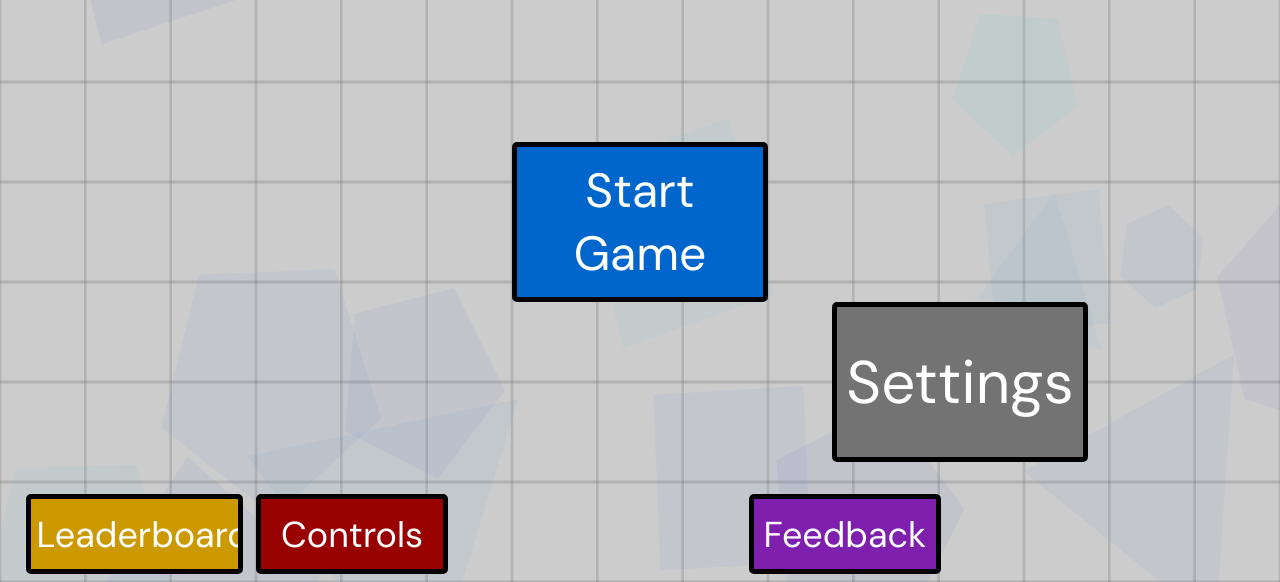
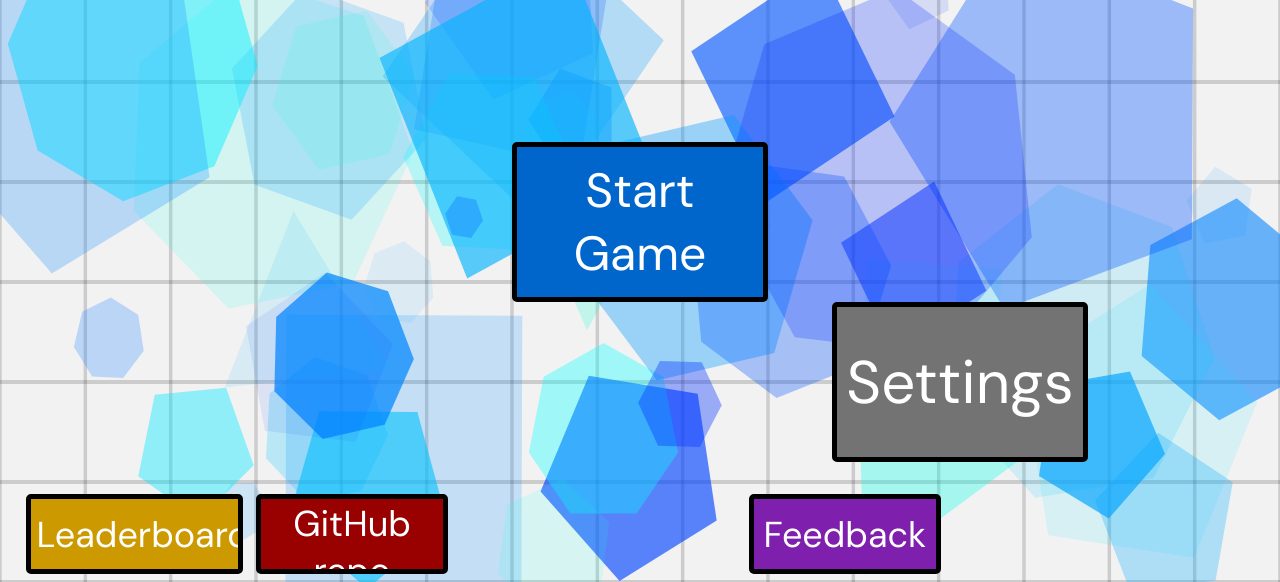
Before and after one commit to Eliel-iscool47/tetragon, a website: page index.html in a window 1280 px wide. Shown: the part 218-800 px from the top of the page. Drawn offline with nearby package versions, Linux system fonts and the light colour scheme.

Commit message:
UPDATE 1.15: Freedom of Color

```diff
--- a/index.html
+++ b/index.html
@@ -23,9 +23,9 @@
 			<h1 id="title">TETRAGON</h1>
 			<button id="start">Start Game</button>
 			<button id="settings">Settings</button>
-			<button id="controls">Controls</button>
-			<div id="control-doc"></div>
+			<button id="github-repo">GitHub repo</button>
 			<button id="leaderboard-button">Leaderboard</button>
+
 			<button id="feedback-button">Feedback</button>
 			<div id="feedback-modal">
 				<h3>Send Feedback</h3>
--- a/main.js
+++ b/main.js
@@ -92,7 +92,8 @@ function updateJoystickScale() {
 window.addEventListener('load', () => {
 	title = document.getElementById('title')
 
-	// Initialize mobile controls regardless of device detection
+		// Initialize mobile controls regardless of device detection
+
 	let mDiv = document.getElementById('mobile-controls')
 	if (!mDiv) {
 		mDiv = document.createElement('div')
@@ -160,8 +161,11 @@ window.addEventListener('load', () => {
 
 	// Initialize elements inside the load listener to ensure they aren't null
 	start = document.getElementById('start')
-	controls = document.getElementById('controls')
-	controlDoc = document.getElementById('control-doc')
+	controlDoc = document.getElementById('control-doc') ?? {
+		style: {},
+		innerHTML: '',
+	}
+
 	settings = document.getElementById('settings')
 	leaderboardButton = document.getElementById('leaderboard-button')
 	leaderboardModal = document.getElementById('leaderboard-modal')
@@ -183,22 +187,14 @@ window.addEventListener('load', () => {
 		simulation.init()
 	}
 
-	controls.onclick = () => {
-		if (controlDoc) {
-			const isVisible = controlDoc.style.display === 'block'
-			controlDoc.style.display = isVisible ? 'none' : 'block'
-		}
-	}
 
-	// Ensure controls are styled and populated
-	controlDoc.style.position = 'fixed'
-	controlDoc.style.top = '50%'
-	controlDoc.style.left = '50%'
-	controlDoc.style.transform = 'translate(-50%, -50%)'
-	controlDoc.style.zIndex = '1000'
+
+
 
 	const updateControls = () => {
+		// (removed Controls modal)
 		controlDoc.innerHTML = `
+
 			<div style="background: rgba(245, 245, 245, 0.98); padding: 30px; border-radius: 15px; border: 1px solid rgba(0,0,0,0.1); color: black; min-width: 320px; box-shadow: 0 10px 30px rgba(0,0,0,0.2); font-family: 'DM Sans', sans-serif;">
 				<h2 style="margin-top: 0; border-bottom: 2px solid rgba(0,0,0,0.05); padding-bottom: 10px; text-align: center;">Controls</h2>
 				<div style="max-height: 60vh; overflow-y: auto; padding-right: 10px;">
@@ -221,9 +217,17 @@ window.addEventListener('load', () => {
 			</div>
 		`
 	}
-	updateControls()
+		updateControls()
 
-	leaderboardButton.onclick = async () => {
+		const githubRepoBtn = document.getElementById('github-repo')
+		if (githubRepoBtn) {
+			githubRepoBtn.onclick = () => {
+				window.open('https://github.com/Eliel-iscool47/tetragon', '_blank', 'noopener')
+			}
+		}
+
+		leaderboardButton.onclick = async () => {
+
 		leaderboardModal.style.display = 'flex'
 		leaderboardList.innerHTML = 'Loading...'
 
@@ -272,7 +276,70 @@ window.addEventListener('load', () => {
 	function renderSettings() {
 		settingsMenu.innerHTML = '<h2 style="margin-top: 0; border-bottom: 2px solid rgba(0,0,0,0.05); padding-bottom: 10px; text-align: center;">Settings</h2>'
 
+		// Customization (Main Menu only)
+		if (simulation.isMainMenu) {
+			const customizationHeader = document.createElement('h3')
+			customizationHeader.innerText = 'Customization'
+			customizationHeader.style.margin = '20px 0 10px'
+			customizationHeader.style.borderBottom = '1px solid rgba(0,0,0,0.2)'
+			customizationHeader.style.paddingBottom = '8px'
+			settingsMenu.appendChild(customizationHeader)
+
+			// Player color picker
+			const playerColorContainer = document.createElement('div')
+			playerColorContainer.style.marginBottom = '20px'
+			playerColorContainer.style.borderBottom = '1px solid #333'
+			playerColorContainer.style.paddingBottom = '10px'
+
+			const playerColorLabel = document.createElement('div')
+			playerColorLabel.innerText = 'Player Color:'
+			playerColorLabel.style.marginBottom = '8px'
+
+			const playerColorInput = document.createElement('input')
+			playerColorInput.type = 'color'
+			playerColorInput.value = localStorage.getItem('tetragon-player-color') || '#2b86ff'
+			playerColorInput.style.width = '100%'
+			playerColorInput.style.height = '40px'
+			playerColorInput.style.border = 'none'
+			playerColorInput.style.background = 'transparent'
+			playerColorInput.oninput = () => {
+				localStorage.setItem('tetragon-player-color', playerColorInput.value)
+				if (state.player) state.player.color = playerColorInput.value
+			}
+
+			playerColorContainer.appendChild(playerColorLabel)
+			playerColorContainer.appendChild(playerColorInput)
+			settingsMenu.appendChild(playerColorContainer)
+
+			const DEFAULT_PLAYER_COLOR = 'hsl(215, 100%, 45%)'
+
+			// Reset button (keeps player color changer only)
+			const resetAestheticsBtn = document.createElement('button')
+			resetAestheticsBtn.innerText = 'Reset Player Color'
+			resetAestheticsBtn.style.width = '100%'
+			resetAestheticsBtn.style.padding = '10px'
+			resetAestheticsBtn.style.marginBottom = '20px'
+			resetAestheticsBtn.style.backgroundColor = 'hsl(0, 0%, 20%)'
+			resetAestheticsBtn.style.color = 'white'
+			resetAestheticsBtn.style.border = 'none'
+			resetAestheticsBtn.style.borderRadius = '5px'
+			resetAestheticsBtn.style.cursor = 'pointer'
+			resetAestheticsBtn.onclick = () => {
+				localStorage.setItem('tetragon-player-color', DEFAULT_PLAYER_COLOR)
+				playerColorInput.value = DEFAULT_PLAYER_COLOR
+				if (state.player) state.player.color = DEFAULT_PLAYER_COLOR
+
+				// If other systems read these, clear them so defaults apply
+				localStorage.removeItem('tetragon-hud-tint')
+				localStorage.removeItem('tetragon-particle-intensity')
+			}
+
+			settingsMenu.appendChild(resetAestheticsBtn)
+		}
+
+
 		// Restart Button (only visible during gameplay)
+
 		if (!simulation.isMainMenu) {
 			const restartBtn = document.createElement('button')
 			restartBtn.innerText = 'Restart'
@@ -478,7 +545,7 @@ window.addEventListener('load', () => {
 
 	// Initial UI State
 	start.style.display = 'block'
-	controls.style.display = 'block'
+	// controls.style.display = 'block'
 	settings.style.display = 'block'
 	leaderboardButton.style.display = 'block'
 	feedbackButton.style.display = 'block'
--- a/player.js
+++ b/player.js
@@ -18,7 +18,7 @@ class Player extends Entity {
 			_killer: null,
 			_velocity: 5,
 			_deathAlpha: 0,
-			color: 'hsl(215, 100%, 45%)',
+			color: localStorage.getItem('tetragon-player-color') || 'hsl(215, 100%, 45%)',
 		})
 	}
 
@@ -38,8 +38,8 @@ class Player extends Entity {
 			_deathAlpha: 0,
 			_killer: null,
 			_velocity: 5,
-			color: 'hsl(215, 100%, 45%)',
-			pos: { x: main.width / 2, y: main.height / 2 }
+			color: localStorage.getItem('tetragon-player-color') || 'hsl(215, 100%, 45%)',
+			pos: { x: main.width / 2, y: main.height / 2 },
 		}
 	}
 
--- a/powerups.js
+++ b/powerups.js
@@ -87,7 +87,7 @@ var powerUps = {
 		size: 10,
 		effect() {
 			if (simulation.isPaused || simulation.isChoosing) return undefined
-			guns.inventory.forEach((g) => { g.ammo++ })
+			guns.inventory.forEach((g) => { g.magazines += upgrades.ammoYield })
 			powerUps.list = powerUps.list.filter((p) => p !== this)
 		},
 	},
--- a/simulation.js
+++ b/simulation.js
@@ -123,7 +123,7 @@ var simulation = {
 	get timeScale() { return this._timeScale },
 
 	get scoreMultiplier() {
-		return this.gamemode === 'hardcore' ? 3 : 1
+		return this.gamemode == 'hardcore' ? 3 : 1
 	},
 
 	shake: 0,
@@ -188,47 +188,66 @@ var simulation = {
 		this.isPaused = false
 	},
 	drawMenuBackground() {
-		if (this.menuParticles.length < 15) {
-			this.menuParticles.push({
-				x: rand(0, this.world.width),
-				y: rand(0, this.world.height),
-				size: rand(50, 200),
-				angle: rand(0, Math.PI * 2),
-				rot: rand(-0.005, 0.005),
-				speed: rand(0.1, 0.4),
-				points: randInt(3, 6),
-				color: `hsla(${rand(180, 260)}, 60%, 50%, 0.06)` // Faded blue/purple geometric shapes
-			})
+		const targetCount = 50
+		const minAlpha = 0.02
+
+		// Spawn + keep menu particles alive indefinitely (no fade-out despawn).
+		if (this.menuParticles.length < targetCount) {
+			const missing = targetCount - this.menuParticles.length
+			for (let k = 0; k < missing; k++) {
+				this.menuParticles.push({
+					x: rand(0, this.world.width),
+					y: rand(0, this.world.height),
+					size: rand(20, 200),
+					angle: rand(-Math.PI, Math.PI),
+					rot: rand(-0.015, 0.015),
+					speed: rand(0.1, 0.4),
+					points: randInt(3, 8),
+					alpha: rand(0.3, 0.8),
+					hue: rand(160, 230),
+				})
+			}
 		}
 
 		this.menuParticles.forEach(p => {
+			// Movement
 			p.angle += p.rot
 			p.x += Math.cos(p.angle) * p.speed
 			p.y += Math.sin(p.angle) * p.speed
 
-			if (p.x < -200) p.x = this.world.width + 200
-			if (p.x > this.world.width + 200) p.x = -200
-			if (p.y < -200) p.y = this.world.height + 200
-			if (p.y > this.world.height + 200) p.y = -200
+			// Wrap around when they go offscreen.
+			// (Keep a small buffer so they re-enter smoothly.)
+			const buf = 10
+			if (p.x < -buf) p.x = this.world.width + buf
+			if (p.x > this.world.width + buf) p.x = -buf
+			if (p.y < -buf) p.y = this.world.height + buf
+			if (p.y > this.world.height + buf) p.y = -buf
+
+			// Drawing
+			const alphaRange = 0.05
+			p.alpha = clamp(p.alpha + rand(-alphaRange / 2, alphaRange / 2), 0.3, 0.85)
+			const hueRange = 10
+			p.hue = clamp(p.hue + rand(-hueRange / 2, hueRange / 2), 170, 230)
+			p.color = `hsla(${p.hue}, 100%, 50%, ${p.alpha})`
 
 			draw.save()
 			draw.translate(p.x, p.y)
 			draw.rotate(p.angle)
+			draw.globalAlpha = p.alpha
 			draw.fillStyle = p.color
-			draw.strokeStyle = 'rgba(255, 255, 255, 0.03)'
-			draw.lineWidth = 1
+
 			draw.beginPath()
 			polygon(0, 0, p.size, p.points)
 			draw.fill()
-			draw.stroke()
 			draw.restore()
 		})
 	},
+
 	mainMenu() {
 		pauseScreen.style.display = 'none'
 		nameModal.style.display = 'none'
 		start.style.display = 'block'
-		controls.style.display = 'block'
+		// controls.style.display = 'block'
 		settings.style.display = 'block'
 		leaderboardButton.style.display = 'block'
 		feedbackButton.style.display = 'block'
@@ -245,11 +264,11 @@ var simulation = {
 	background() {
 		const step = 100
 		draw.save()
-		draw.fillStyle = 'hsl(0, 0%, 80%)'
+		draw.fillStyle = 'hsl(0, 0%, 95%)'
 		draw.fillRect(0, 0, this.world.width, this.world.height)
 
-		draw.strokeStyle = 'hsla(0, 0%, 30%, 0.20)'
-		draw.lineWidth = 3
+		draw.strokeStyle = 'hsla(0, 0%, 20%, 0.2)'
+		draw.lineWidth = 4
 
 		// Vertical lines
 		for (let x = 0; x <= this.world.width; x += step) {
--- a/upgrades.js
+++ b/upgrades.js
@@ -452,7 +452,13 @@ upgrades.incendiaryMunitions = new upgrades.Upgrade({
 	id: 'incendiaryMunitions',
 	name: 'Incendiary Munitions',
 	description: `${text('bullets', 'Bullets')} from ${text('gun', 'Shotgun')}, ${text('gun', 'Bouncy Balls')}, ${text('gun', 'SMG')}, and ${text('gun', 'Rifle')} ${text('explosion', 'explode')} upon contact.`,
-	requirements() { return upgrades.unlocked.some(id => ['shotgun', 'rifle', 'smg', 'bouncy balls'].includes(id)) }, // Requires one of these gun types to be unlocked
+	requirements() {
+		return upgrades.unlocked.some(id => [
+			'shotgun',
+			'rifle',
+			'smg',
+			'bouncy balls'
+		].includes(id)) && !upgrades.collected.includes(upgrades.smartBounces) }, // Requires one of these gun types to be unlocked
 	effect() {
 		upgrades.isBulletExplode = true
 		upgrades.unlocked.push('explosions')
@@ -626,7 +632,7 @@ upgrades.superball = new upgrades.Upgrade({
 	id: 'superball',
 	name: 'Superball',
 	stackSize: 5, // Description for when it's available
-	description: `+3 ${text('gun', 'bouncy ball')} ${text('bounces', 'bounces')}`,
+	description: `+3 ${text('bullets', 'bouncy ball')} ${text('bounces', 'bounces')}`,
 	requirements() { return upgrades.unlocked.includes('bouncy balls') },
 	effect() { guns.bouncyBalls.piercing += 3 }
 })
@@ -643,8 +649,8 @@ upgrades.refractiveLens = new upgrades.Upgrade({
 upgrades.smartBounces = new upgrades.Upgrade({
 	id: 'smartBounces',
 	name: 'Smart Bounces',
-	description: `${text('gun', 'Bouncy balls')} gain a ${text('homing', 'homing')} effect towards nearby enemies.`,
-	requirements() { return upgrades.unlocked.includes('bouncy balls') },
+	description: `${text('bullets', 'Bouncy balls')} gain a ${text('homing', 'homing')} effect towards nearby enemies.`,
+	requirements() { return upgrades.unlocked.includes('bouncy balls') && !upgrades.collected.includes(upgrades.incendiaryMunitions)},
 	effect() { upgrades.isBouncyBallHoming = true }
 })
 
```
Also changed, not shown: TODO.md (added, +12 -0 lines), server.js (added, +75 -0 lines), styles.css (+7 -4 lines), README.md, 2 other files.
